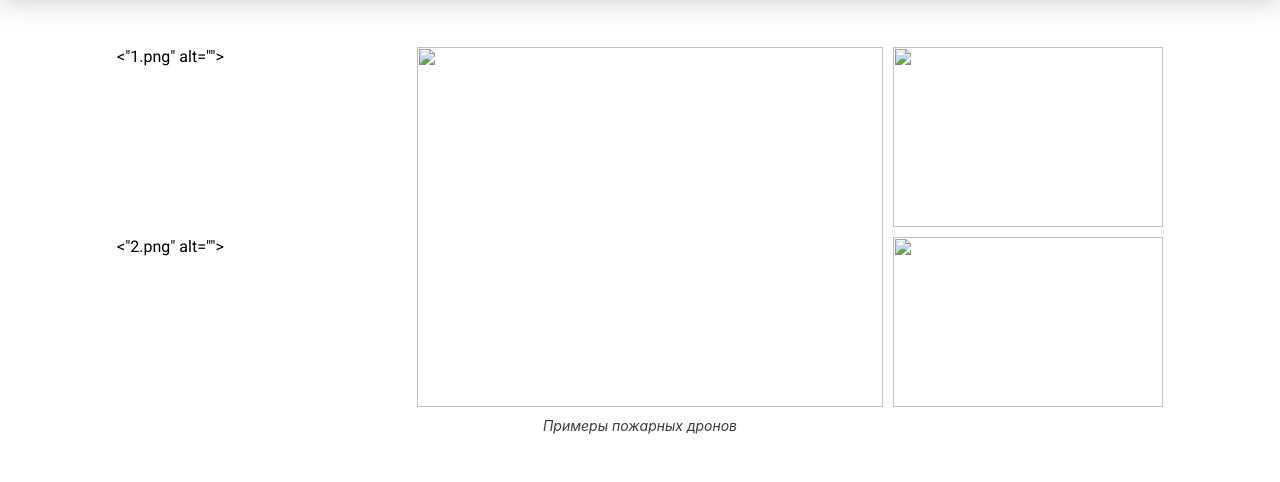
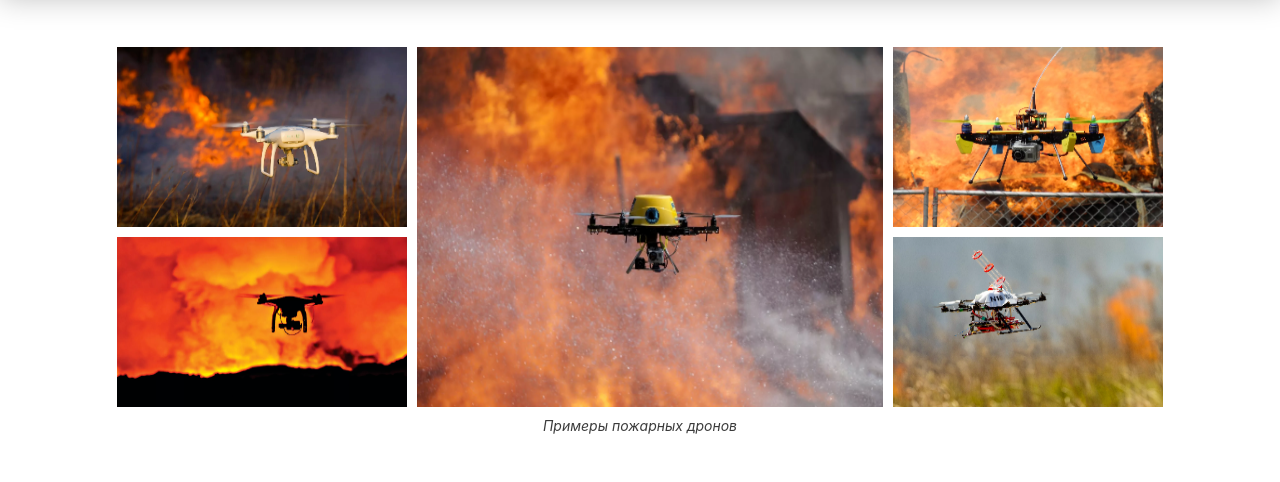
Before and after one commit to BelousovNG/drones, a plain HTML site: page history.html in a window 1280 px wide. Shown: the part 135-617 px from the top of the page. Drawn offline with Linux system fonts and the light colour scheme; a web font is replaced by a local one.

Commit message:
Update history.html

```diff
--- a/history.html
+++ b/history.html
@@ -40,15 +40,15 @@
 <main class='main'>
                 <div class='img__container'>
                     <div class='side left'>
-                        <div class='img-top img'><"1.png" alt=""></div>
-                        <div class='img-bottom img'><"2.png" alt=""></div>
+                        <div class='img-top img'><img src="img/1.png" alt=""></div>
+                        <div class='img-bottom img'><img src="img/2.png" alt=""></div>
                     </div>
                     <div class='center'>
-                        <div class='img'><img src="3.png" alt=""></div>
+                        <div class='img'><img src="img/3.png" alt=""></div>
                     </div>
                     <div class='side right'>
-                        <div class='img-top img'><img src="4.png" alt=""></div>
-                        <div class='img-bottom img'><img src="5.png" alt=""></div>
+                        <div class='img-top img'><img src="img/4.png" alt=""></div>
+                        <div class='img-bottom img'><img src="img/5.png" alt=""></div>
                     </div>
                     <div class='footnotes'>Примеры пожарных дронов</div>
                 </div>
```
